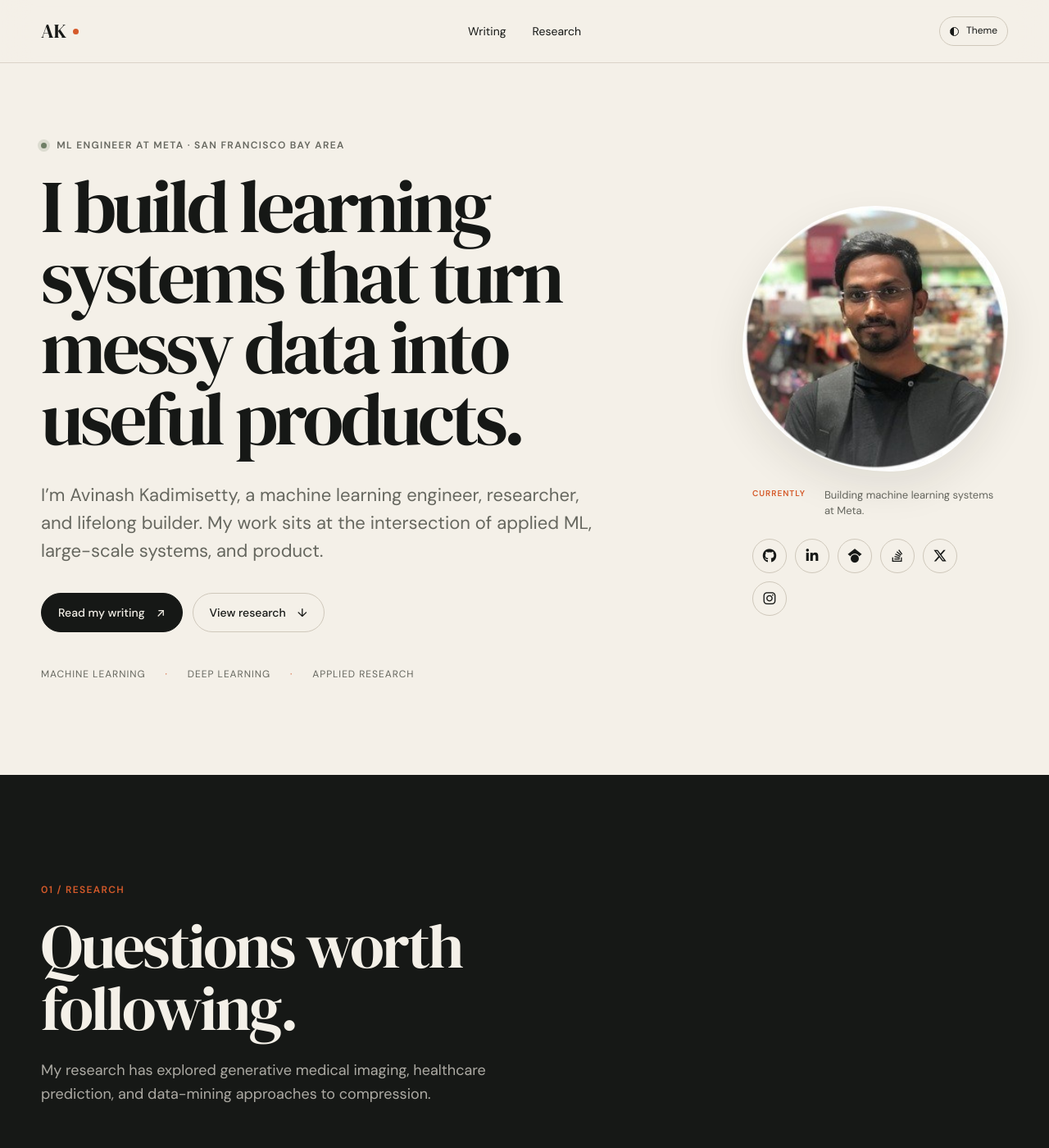
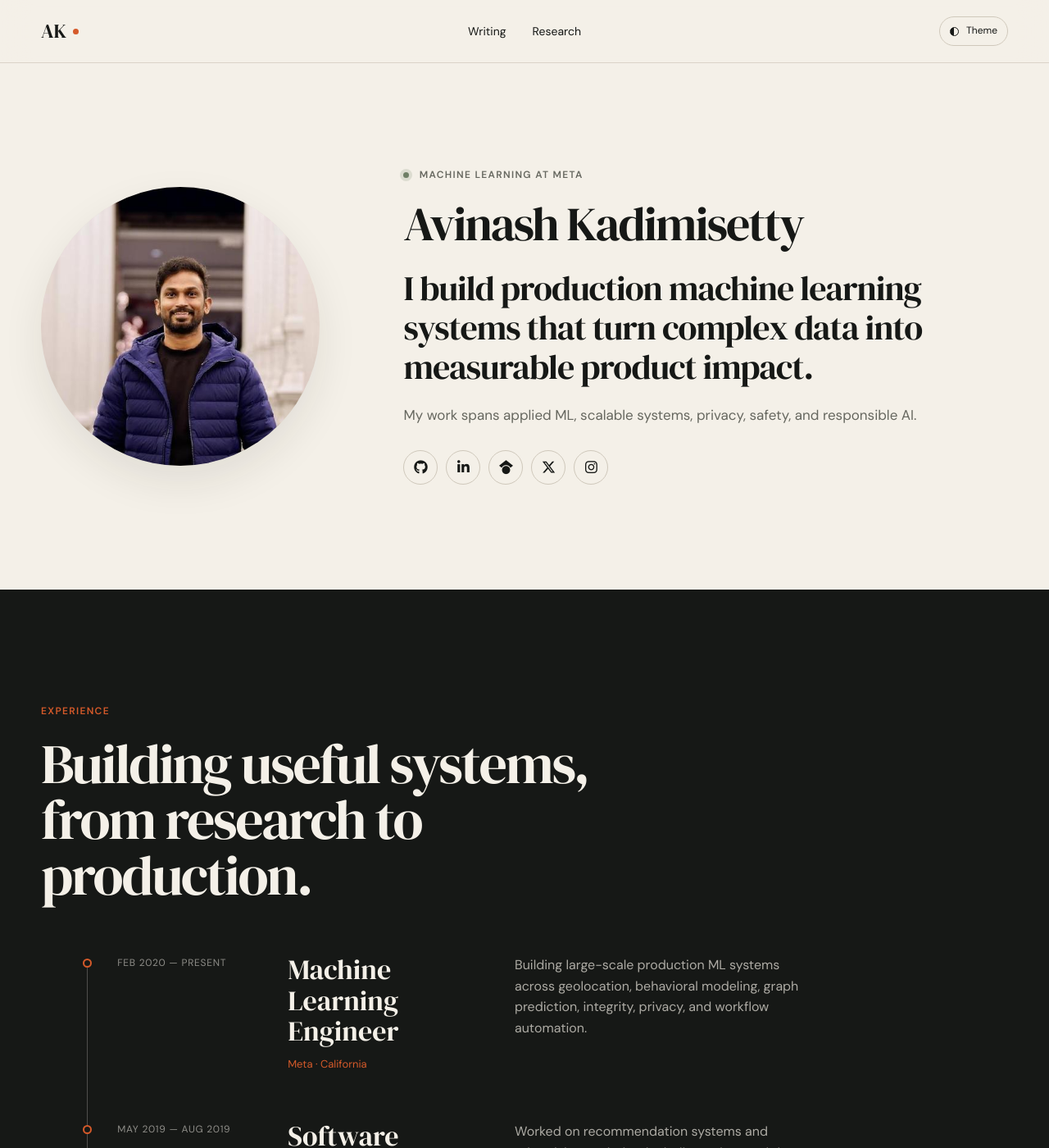
Before and after one commit to avinashingit/avinashingit.github.io, a Jekyll site: the page built from index.html, in a window 1280 px wide and 1400 px high. Shown: the whole window at 82% size. Built offline with Jekyll 4.4.1, drawn with Linux system fonts in a browser that asks for light colours; some of the changed text lies outside the part shown.

Commit message:
Add experience timeline and refresh profile

```diff
--- a/_includes/footer.html
+++ b/_includes/footer.html
@@ -6,7 +6,7 @@
     </div>
     <div class="footer-nav" aria-label="Footer navigation">
       <a href="{{ '/writing/' | relative_url }}">Writing</a>
-      <a href="{{ '/#research' | relative_url }}">Research</a>
+      <a href="{{ '/research/' | relative_url }}">Research</a>
     </div>
   </div>
   <div class="shell footer-bottom">
--- a/_includes/header.html
+++ b/_includes/header.html
@@ -6,7 +6,7 @@
     </a>
     <nav class="site-nav" aria-label="Primary navigation">
       <a href="{{ '/writing/' | relative_url }}">Writing</a>
-      <a href="{{ '/#research' | relative_url }}">Research</a>
+      <a href="{{ '/research/' | relative_url }}">Research</a>
     </nav>
     <button class="theme-toggle" type="button" aria-label="Switch color theme">
       <span class="theme-dot" aria-hidden="true"></span>
--- a/_layouts/default.html
+++ b/_layouts/default.html
@@ -8,18 +8,18 @@
     <title>{% if page.title %}{{ page.title }} · {% endif %}{{ site.title }}</title>
     <meta name="description" content="{{ page.description | default: site.description | strip_html | normalize_whitespace | escape }}">
     <link rel="canonical" href="{{ page.url | absolute_url }}">
-    <link rel="icon" href="{{ '/images/myself.jpg' | relative_url }}">
+    <link rel="icon" href="{{ '/images/github-profile.jpg' | relative_url }}">
     <link rel="stylesheet" href="https://cdnjs.cloudflare.com/ajax/libs/font-awesome/6.7.2/css/all.min.css">
     <link rel="stylesheet" href="{{ '/assets/css/style.css' | relative_url }}">
     <meta property="og:type" content="{% if page.layout == 'post' %}article{% else %}website{% endif %}">
     <meta property="og:title" content="{% if page.title %}{{ page.title }} · {% endif %}{{ site.title }}">
     <meta property="og:description" content="{{ page.description | default: site.description | strip_html | normalize_whitespace | escape }}">
     <meta property="og:url" content="{{ page.url | absolute_url }}">
-    <meta property="og:image" content="{{ '/assets/images/og.png' | absolute_url }}">
+    <meta property="og:image" content="{{ '/assets/images/og-v2.png' | absolute_url }}">
     <meta name="twitter:card" content="summary_large_image">
     <meta name="twitter:title" content="{% if page.title %}{{ page.title }} · {% endif %}{{ site.title }}">
     <meta name="twitter:description" content="{{ page.description | default: site.description | strip_html | normalize_whitespace | escape }}">
-    <meta name="twitter:image" content="{{ '/assets/images/og.png' | absolute_url }}">
+    <meta name="twitter:image" content="{{ '/assets/images/og-v2.png' | absolute_url }}">
     <script>
       (() => {
         const saved = localStorage.getItem("theme");
--- a/assets/css/style.css
+++ b/assets/css/style.css
@@ -181,13 +181,56 @@ img {
   border: 1px solid var(--ink);
 }
 
-.hero {
-  min-height: 720px;
+.intro {
   display: grid;
-  grid-template-columns: minmax(0, 1.6fr) minmax(280px, 0.7fr);
+  grid-template-columns: minmax(220px, 340px) minmax(0, 1fr);
   align-items: center;
-  gap: clamp(60px, 9vw, 130px);
-  padding-block: 92px 112px;
+  gap: clamp(48px, 8vw, 112px);
+  padding-block: clamp(72px, 10vw, 128px);
+}
+
+.intro-portrait {
+  aspect-ratio: 1;
+  overflow: hidden;
+  border-radius: 50%;
+  background: var(--paper-deep);
+  box-shadow: var(--shadow);
+}
+
+.intro-portrait img {
+  width: 100%;
+  height: 100%;
+  object-fit: cover;
+}
+
+.intro-copy {
+  max-width: 760px;
+}
+
+.intro-name {
+  margin: 0;
+  font-family: var(--serif);
+  font-size: clamp(38px, 5vw, 58px);
+  font-weight: 400;
+  letter-spacing: -0.035em;
+  line-height: 1;
+}
+
+.intro-statement {
+  max-width: 720px;
+  margin: 26px 0 0;
+  font-family: var(--serif);
+  font-size: clamp(27px, 3.4vw, 42px);
+  letter-spacing: -0.025em;
+  line-height: 1.14;
+}
+
+.intro-detail {
+  max-width: 640px;
+  margin: 22px 0 0;
+  color: var(--muted);
+  font-size: 17px;
+  line-height: 1.6;
 }
 
 .eyebrow {
@@ -210,7 +253,6 @@ img {
   box-shadow: 0 0 0 4px color-mix(in srgb, var(--sage) 18%, transparent);
 }
 
-.hero h1,
 .page-hero h1,
 .post-header h1,
 .error-page h1 {
@@ -221,21 +263,6 @@ img {
   font-weight: 400;
   letter-spacing: -0.045em;
   line-height: 0.95;
-}
-
-.hero-lede {
-  max-width: 700px;
-  margin: 34px 0 0;
-  color: var(--muted);
-  font-size: clamp(18px, 2vw, 22px);
-  line-height: 1.55;
-}
-
-.hero-actions {
-  display: flex;
-  flex-wrap: wrap;
-  gap: 12px;
-  margin-top: 34px;
 }
 
 .button {
@@ -271,75 +298,11 @@ img {
   border-color: var(--ink);
 }
 
-.skill-line {
-  display: flex;
-  flex-wrap: wrap;
-  gap: 8px 24px;
-  margin: 42px 0 0;
-  padding: 0;
-  color: var(--muted);
-  font-size: 12px;
-  letter-spacing: 0.08em;
-  list-style: none;
-  text-transform: uppercase;
-}
-
-.skill-line li:not(:last-child)::after {
-  content: "·";
-  margin-left: 24px;
-  color: var(--accent);
-}
-
-.portrait-wrap {
-  align-self: center;
-}
-
-.portrait-frame {
-  position: relative;
-  aspect-ratio: 1;
-  overflow: hidden;
-  border-radius: 50% 50% 44% 56% / 54% 43% 57% 46%;
-  background: var(--paper-deep);
-  box-shadow: var(--shadow);
-}
-
-.portrait-frame::after {
-  content: "";
-  position: absolute;
-  inset: 0;
-  border: 1px solid rgba(255, 255, 255, 0.34);
-  border-radius: inherit;
-}
-
-.portrait-frame img {
-  width: 100%;
-  height: 100%;
-  object-fit: cover;
-}
-
-.portrait-note {
-  display: grid;
-  grid-template-columns: 76px 1fr;
-  gap: 12px;
-  margin: 20px 12px 0;
-  color: var(--muted);
-  font-size: 13px;
-  line-height: 1.45;
-}
-
-.portrait-note span {
-  color: var(--accent);
-  font-size: 10px;
-  font-weight: 600;
-  letter-spacing: 0.1em;
-  text-transform: uppercase;
-}
-
 .profile-socials {
   display: flex;
   flex-wrap: wrap;
   gap: 10px;
-  margin: 24px 12px 0;
+  margin: 28px 0 0;
 }
 
 .profile-socials a {
@@ -359,6 +322,163 @@ img {
   border-color: var(--accent);
   color: var(--accent);
   transform: translateY(-2px);
+}
+
+.experience-section {
+  padding-block: clamp(92px, 11vw, 142px);
+}
+
+.experience-heading {
+  max-width: 730px;
+  margin-bottom: 62px;
+}
+
+.experience-heading .eyebrow {
+  color: var(--accent);
+}
+
+.experience-heading h2,
+.destination-heading h2 {
+  margin: 0;
+  font-family: var(--serif);
+  font-size: clamp(40px, 5.4vw, 68px);
+  font-weight: 400;
+  letter-spacing: -0.035em;
+  line-height: 1;
+}
+
+.timeline {
+  position: relative;
+  max-width: 900px;
+  margin-left: clamp(4px, 4vw, 56px);
+}
+
+.timeline::before {
+  content: "";
+  position: absolute;
+  top: 9px;
+  bottom: 12px;
+  left: 5px;
+  width: 1px;
+  background: color-mix(in srgb, var(--paper) 26%, transparent);
+}
+
+.timeline-item {
+  position: relative;
+  display: grid;
+  grid-template-columns: 180px minmax(220px, 0.8fr) minmax(280px, 1.2fr);
+  gap: 12px 28px;
+  padding: 0 0 58px 42px;
+}
+
+.timeline-item:last-child {
+  padding-bottom: 0;
+}
+
+.timeline-marker {
+  position: absolute;
+  top: 5px;
+  left: 0;
+  width: 11px;
+  height: 11px;
+  border: 2px solid var(--accent);
+  border-radius: 50%;
+  background: var(--ink);
+}
+
+.timeline-period {
+  margin: 1px 0 0;
+  color: color-mix(in srgb, var(--paper) 54%, transparent);
+  font-size: 12px;
+  letter-spacing: 0.06em;
+  text-transform: uppercase;
+}
+
+.timeline-role {
+  margin: 0;
+  font-family: var(--serif);
+  font-size: clamp(24px, 2.7vw, 34px);
+  font-weight: 400;
+  line-height: 1.1;
+}
+
+.timeline-company {
+  grid-column: 2;
+  margin: 0;
+  color: var(--accent);
+  font-size: 13px;
+}
+
+.timeline-summary {
+  grid-column: 3;
+  grid-row: 1 / span 2;
+  margin: 0;
+  color: color-mix(in srgb, var(--paper) 68%, transparent);
+  line-height: 1.6;
+}
+
+.destinations {
+  padding-block: clamp(92px, 11vw, 142px);
+}
+
+.destination-heading {
+  margin-bottom: 48px;
+}
+
+.destination-grid {
+  display: grid;
+  grid-template-columns: repeat(2, minmax(0, 1fr));
+  gap: 18px;
+}
+
+.destination-card {
+  min-height: 300px;
+  display: grid;
+  grid-template-columns: 1fr auto;
+  align-content: space-between;
+  gap: 40px;
+  border: 1px solid var(--line);
+  padding: clamp(26px, 4vw, 44px);
+  transition: border-color 180ms ease, transform 180ms ease, background-color 180ms ease;
+}
+
+.destination-card:hover,
+.destination-card:focus-visible {
+  border-color: var(--accent);
+  background: color-mix(in srgb, var(--accent) 5%, transparent);
+  transform: translateY(-4px);
+}
+
+.destination-number {
+  color: var(--muted);
+  font-size: 12px;
+  letter-spacing: 0.08em;
+}
+
+.destination-card > div {
+  align-self: end;
+}
+
+.destination-card h3 {
+  margin: 0;
+  font-family: var(--serif);
+  font-size: clamp(36px, 4.5vw, 58px);
+  font-weight: 400;
+  letter-spacing: -0.035em;
+}
+
+.destination-card p {
+  max-width: 460px;
+  margin: 12px 0 0;
+  color: var(--muted);
+  line-height: 1.55;
+}
+
+.destination-arrow {
+  grid-column: 2;
+  grid-row: 1 / span 2;
+  color: var(--accent);
+  font-size: 22px;
 }
 
 .section {
@@ -436,6 +556,7 @@ a.research-item:focus-visible {
   letter-spacing: 0.08em;
 }
 
+.research-item h2,
 .research-item h3 {
   margin: 0;
   font-family: var(--serif);
@@ -766,15 +887,27 @@ a.research-item:focus-visible {
     display: none;
   }
 
-  .hero {
-    min-height: auto;
+  .intro {
     grid-template-columns: 1fr;
-    gap: 70px;
-    padding-block: 80px;
+    gap: 44px;
+    padding-block: 72px 84px;
   }
 
-  .portrait-wrap {
-    width: min(420px, 88vw);
+  .intro-portrait {
+    width: min(300px, 72vw);
+  }
+
+  .timeline-item {
+    grid-template-columns: 150px 1fr;
+  }
+
+  .timeline-summary {
+    grid-column: 2;
+    grid-row: auto;
+  }
+
+  .destination-grid {
+    grid-template-columns: 1fr;
   }
 
   .footer-grid {
@@ -803,20 +936,45 @@ a.research-item:focus-visible {
     padding: 8px;
   }
 
-  .hero {
-    padding-block: 64px 72px;
+  .intro {
+    padding-block: 56px 68px;
   }
 
-  .hero h1 {
-    font-size: clamp(48px, 15vw, 68px);
+  .intro-name {
+    font-size: clamp(38px, 12vw, 50px);
   }
 
-  .skill-line {
-    gap: 8px 16px;
+  .intro-statement {
+    font-size: clamp(26px, 8vw, 34px);
   }
 
-  .skill-line li:not(:last-child)::after {
-    margin-left: 16px;
+  .experience-heading {
+    margin-bottom: 48px;
+  }
+
+  .timeline {
+    margin-left: 0;
+  }
+
+  .timeline-item {
+    display: block;
+    padding: 0 0 52px 32px;
+  }
+
+  .timeline-role {
+    margin-top: 10px;
+  }
+
+  .timeline-company {
+    margin-top: 7px;
+  }
+
+  .timeline-summary {
+    margin-top: 14px;
+  }
+
+  .destination-card {
+    min-height: 250px;
   }
 
   .section {
--- a/index.html
+++ b/index.html
@@ -1,34 +1,17 @@
 ---
 layout: default
 title:
-description: Avinash Kadimisetty is a machine learning engineer at Meta who builds useful learning systems and writes about machine learning, research, and engineering.
+description: Avinash Kadimisetty is a machine learning engineer at Meta who builds large-scale learning systems and writes about machine learning, research, and engineering.
 ---
-<section class="hero shell">
-  <div class="hero-copy">
-    <p class="eyebrow"><span class="status-dot" aria-hidden="true"></span> ML Engineer at Meta · San Francisco Bay Area</p>
-    <h1>I build learning systems that turn messy data into useful products.</h1>
-    <p class="hero-lede">
-      I’m Avinash Kadimisetty, a machine learning engineer, researcher, and lifelong builder.
-      My work sits at the intersection of applied ML, large-scale systems, and product.
-    </p>
-    <div class="hero-actions">
-      <a class="button button-primary" href="{{ '/writing/' | relative_url }}">Read my writing <span aria-hidden="true">↗</span></a>
-      <a class="button button-quiet" href="#research">View research <span aria-hidden="true">↓</span></a>
-    </div>
-    <ul class="skill-line" aria-label="Areas of focus">
-      <li>Machine learning</li>
-      <li>Deep learning</li>
-      <li>Applied research</li>
-    </ul>
+<section class="intro shell">
+  <div class="intro-portrait">
+    <img src="{{ '/images/github-profile.jpg' | relative_url }}" alt="Portrait of Avinash Kadimisetty" width="460" height="460">
   </div>
-  <div class="portrait-wrap">
-    <div class="portrait-frame">
-      <img src="{{ '/images/myself.jpg' | relative_url }}" alt="Portrait of Avinash Kadimisetty" width="287" height="287">
-    </div>
-    <p class="portrait-note">
-      <span>Currently</span>
-      Building machine learning systems at Meta.
-    </p>
+  <div class="intro-copy">
+    <p class="eyebrow"><span class="status-dot" aria-hidden="true"></span> Machine Learning at Meta</p>
+    <h1 class="intro-name">Avinash Kadimisetty</h1>
+    <p class="intro-statement">I build production machine learning systems that turn complex data into measurable product impact.</p>
+    <p class="intro-detail">My work spans applied ML, scalable systems, privacy, safety, and responsible AI.</p>
     <div class="profile-socials" aria-label="Find Avinash online">
       <a href="https://github.com/avinashingit" rel="me" aria-label="GitHub" title="GitHub">
         <i class="fa-brands fa-github" aria-hidden="true"></i>
@@ -38,9 +21,6 @@ description: Avinash Kadimisetty is a machine learning engineer at Meta who buil
       </a>
       <a href="https://scholar.google.com/citations?user=Buazhw4AAAAJ&amp;hl=en" rel="me" aria-label="Google Scholar" title="Google Scholar">
         <i class="fa-brands fa-google-scholar" aria-hidden="true"></i>
-      </a>
-      <a href="https://stackoverflow.com/users/2692363/avinash-kadimisetty" rel="me" aria-label="Stack Overflow" title="Stack Overflow">
-        <i class="fa-brands fa-stack-overflow" aria-hidden="true"></i>
       </a>
       <a href="https://x.com/kavinash366" rel="me" aria-label="X" title="X">
         <i class="fa-brands fa-x-twitter" aria-hidden="true"></i>
@@ -52,72 +32,73 @@ description: Avinash Kadimisetty is a machine learning engineer at Meta who buil
   </div>
 </section>
 
-<section id="research" class="section section-ink">
+<section class="experience-section section-ink">
   <div class="shell">
-    <div class="section-heading section-heading-light">
-      <p class="eyebrow">01 / Research</p>
-      <h2>Questions worth following.</h2>
-      <p>My research has explored generative medical imaging, healthcare prediction, and data-mining approaches to compression.</p>
+    <div class="experience-heading">
+      <p class="eyebrow">Experience</p>
+      <h2>Building useful systems, from research to production.</h2>
     </div>
-    <div class="research-list">
-      <a class="research-item" href="https://arxiv.org/abs/2510.26188">
-        <div class="research-year">2025</div>
-        <div>
-          <h3>Predicting All-Cause Hospital Readmissions from Medical Claims Data</h3>
-          <p>Machine learning models for identifying factors associated with preventable hospital readmissions.</p>
-        </div>
-        <span class="research-arrow" aria-hidden="true">↗</span>
-      </a>
-      <div class="research-item research-item-static">
-        <div class="research-year">2019</div>
-        <div>
-          <h3>Generative Neural Networks for Tomographic Synthesis</h3>
-          <p>Synthesizing tomographic views from a single frontal chest radiograph using deep generative models. Presented at RSNA.</p>
-        </div>
-        <span class="research-arrow" aria-hidden="true">—</span>
-      </div>
-      <a class="research-item" href="https://ieeexplore.ieee.org/document/7838977">
-        <div class="research-year">2016</div>
-        <div>
-          <h3>Lossy Image Compression via Frequent Sequence Mining</h3>
-          <p>A clustering and sequence-mining approach to compression, published at IEEE INDICON.</p>
-        </div>
-        <span class="research-arrow" aria-hidden="true">↗</span>
-      </a>
-      <a class="research-item" href="https://ieeexplore.ieee.org/document/8385599">
-        <div class="research-year">2016</div>
-        <div>
-          <h3>Frequent Pattern Mining Approach to Image Compression</h3>
-          <p>Replacing parts of the traditional JPEG pipeline with clustering and closed frequent sequence mining.</p>
-        </div>
-        <span class="research-arrow" aria-hidden="true">↗</span>
-      </a>
-    </div>
-    <div class="section-cta section-cta-dark">
-      <a class="text-link" href="https://scholar.google.com/citations?user=Buazhw4AAAAJ&amp;hl=en">See Google Scholar ↗</a>
+    <div class="timeline">
+      <article class="timeline-item">
+        <div class="timeline-marker" aria-hidden="true"></div>
+        <p class="timeline-period">Feb 2020 — Present</p>
+        <h3 class="timeline-role">Machine Learning Engineer</h3>
+        <p class="timeline-company">Meta · California</p>
+        <p class="timeline-summary">Building large-scale production ML systems across geolocation, behavioral modeling, graph prediction, integrity, privacy, and workflow automation.</p>
+      </article>
+      <article class="timeline-item">
+        <div class="timeline-marker" aria-hidden="true"></div>
+        <p class="timeline-period">May 2019 — Aug 2019</p>
+        <h3 class="timeline-role">Software Engineer Intern</h3>
+        <p class="timeline-company">Yahoo · Urbana-Champaign</p>
+        <p class="timeline-summary">Worked on recommendation systems and advertising analytics, including a data tool that streamlined preparation for customer conversations.</p>
+      </article>
+      <article class="timeline-item">
+        <div class="timeline-marker" aria-hidden="true"></div>
+        <p class="timeline-period">Jan 2017 — Jul 2018</p>
+        <h3 class="timeline-role">Machine Learning Engineer</h3>
+        <p class="timeline-company">Evive · Bengaluru</p>
+        <p class="timeline-summary">Built healthcare ML systems for user targeting, chronic-disease risk, and hospital-readmission prediction.</p>
+      </article>
+      <article class="timeline-item">
+        <div class="timeline-marker" aria-hidden="true"></div>
+        <p class="timeline-period">Aug 2016 — Dec 2016</p>
+        <h3 class="timeline-role">Data Scientist</h3>
+        <p class="timeline-company">Mu Sigma · Bengaluru</p>
+        <p class="timeline-summary">Developed analytics products for sprint analysis and marketing-spend visualization.</p>
+      </article>
+      <article class="timeline-item">
+        <div class="timeline-marker" aria-hidden="true"></div>
+        <p class="timeline-period">May 2014 — Jul 2014</p>
+        <h3 class="timeline-role">Software Engineer Intern</h3>
+        <p class="timeline-company">Indian Institute of Technology, Bombay · Mumbai</p>
+        <p class="timeline-summary">Built an interactive web tool for visual-feature-based Devanagari font search.</p>
+      </article>
     </div>
   </div>
 </section>
 
-<section id="writing" class="section shell">
-  <div class="section-heading heading-row">
-    <div>
-      <p class="eyebrow">02 / Writing</p>
-      <h2>Notes from the workbench.</h2>
-    </div>
-    <a class="text-link desktop-link" href="{{ '/writing/' | relative_url }}">All writing ↗</a>
+<section class="destinations shell" aria-labelledby="explore-title">
+  <div class="destination-heading">
+    <p class="eyebrow">Explore</p>
+    <h2 id="explore-title">Writing and research.</h2>
   </div>
-  <div class="post-list">
-    {% for post in site.posts limit:3 %}
-      <a class="post-row" href="{{ post.url | relative_url }}">
-        <time datetime="{{ post.date | date_to_xmlschema }}">{{ post.date | date: "%b %-d, %Y" }}</time>
-        <div>
-          <h3>{{ post.title }}</h3>
-          <p>{{ post.description }}</p>
-        </div>
-        <span aria-hidden="true">↗</span>
-      </a>
-    {% endfor %}
+  <div class="destination-grid">
+    <a class="destination-card" href="{{ '/writing/' | relative_url }}">
+      <span class="destination-number">01</span>
+      <div>
+        <h3>Writing</h3>
+        <p>Notes on machine learning, systems, research, and the ideas behind the work.</p>
+      </div>
+      <span class="destination-arrow" aria-hidden="true">↗</span>
+    </a>
+    <a class="destination-card" href="{{ '/research/' | relative_url }}">
+      <span class="destination-number">02</span>
+      <div>
+        <h3>Research</h3>
+        <p>Selected publications across healthcare prediction, medical imaging, and data mining.</p>
+      </div>
+      <span class="destination-arrow" aria-hidden="true">↗</span>
+    </a>
   </div>
-  <a class="text-link mobile-link" href="{{ '/writing/' | relative_url }}">All writing ↗</a>
 </section>
```
Also changed, not shown: research/index.html (added, +53 -0 lines), assets/images/og-v2.png (added), images/github-profile.jpg (added).
